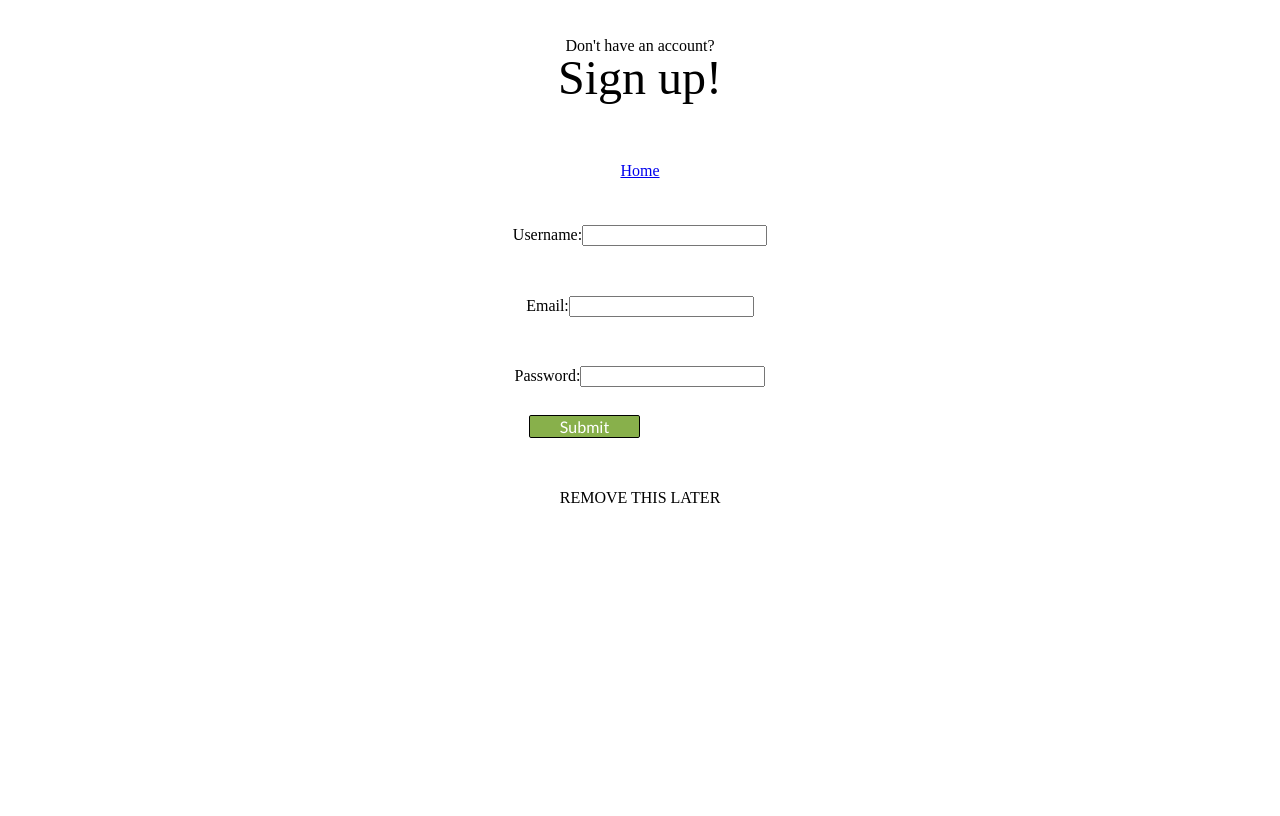
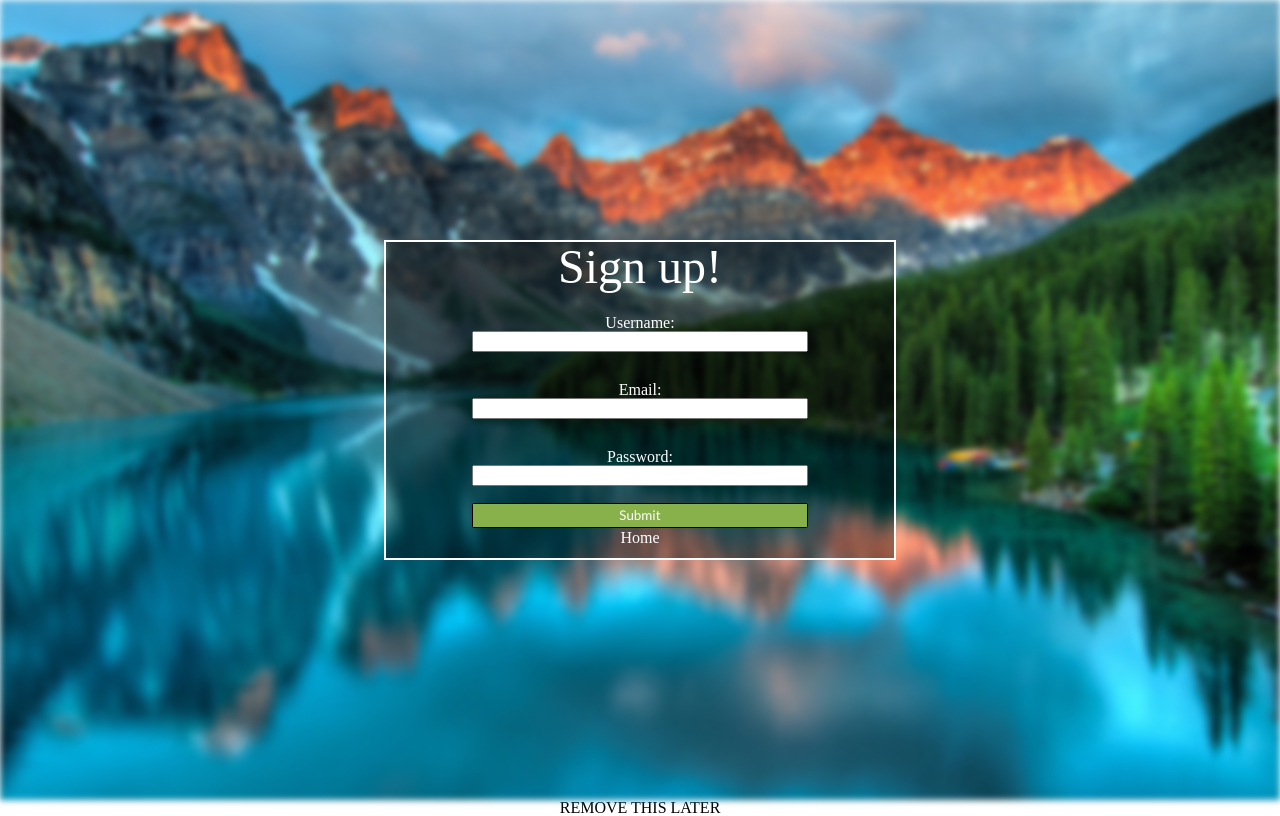
Before and after one commit to SassyFatCat/Front-End, a React (Create React App) app in the folder wunderlist/: page /signup in a window 1280 px wide. Built offline with nearby package versions, Linux system fonts and the light colour scheme.

Commit message:
styling and yup validation added

```diff
--- a/wunderlist/src/components/AddEditForm/AddEditForm.js
+++ b/wunderlist/src/components/AddEditForm/AddEditForm.js
@@ -1,53 +1,63 @@
-import React, {useState, useEffect, useContext} from 'react'
-import { TodosContext } from '../../context/TodosContext';
-import {dummyData} from '../Dashboard/dummyData';
+import React, { useState, useEffect, useContext } from "react";
+import { TodosContext } from "../../context/TodosContext";
+import { dummyData } from "../Dashboard/dummyData";
 
 const initialForm = {
-    name: '',
+  name: "",
   id: 0,
   tags: {
     school: false,
     exercise: false,
-        work: false
+    work: false,
   },
   completed: false,
-    dueDate: null
+  dueDate: null,
 };
 
 const AddEditForm = () => {
   const [formData, setFormData] = useState(initialForm);
   const todosContext = useContext(TodosContext);
 
-
-const onChange = event => {
-    const {name, value} = event.target;
+  const onChange = (event) => {
+    const { name, value } = event.target;
     setFormData({
       ...formData,
-        [name]: value
-    })
+      [name]: value,
+    });
   };
 
   useEffect(() => {
-if (todosContext.addEdit.is === 'edit') {
+    if (todosContext.addEdit.is === "edit") {
       // make a axiosWithAuth().get, getting the todo task with the id in todosContext.addEdit.id
       // Populate the form with the success data
 
-    const todoItem = {...dummyData.find(item => item.id === todosContext.addEdit.id)};{/* comment */}
+      const todoItem = {
+        ...dummyData.find((item) => item.id === todosContext.addEdit.id),
+      };
+      {
+        /* comment */
+      }
       let checkboxTags = {
-
         school: false,
         exercise: false,
-        work: false
+        work: false,
       };
 
-    todoItem.tags.forEach(tag => checkboxTags[tag] = true);{/* comment */}
-    todoItem.tags = checkboxTags;{/* comment */}
-    setFormData(todoItem);{/* comment */}
+      todoItem.tags.forEach((tag) => (checkboxTags[tag] = true));
+      {
+        /* comment */
+      }
+      todoItem.tags = checkboxTags;
+      {
+        /* comment */
+      }
+      setFormData(todoItem);
+      {
+        /* comment */
+      }
       // console.log(todosContext.todos)
-
     }
-
-}, [todosContext.addEdit.id])
+  }, [todosContext.addEdit.id]);
   return (
     <div>
       <h1>AddEditForm</h1>
@@ -56,38 +66,44 @@ if (todosContext.addEdit.is === 'edit') {
       <form>
         <label>Task: </label>
         <input
-                    type='text'
-                    name='name'
+          type="text"
+          name="name"
           value={formData.name}
           onChange={onChange}
         />
 
-                <label>School
+        <label>
+          School
           <input
-                    type='checkbox'
-                    name='school'
-                    value='school'
+            type="checkbox"
+            name="school"
+            value="school"
             checked={formData.tags.school}
-                /></label>
+          />
+        </label>
 
-                <label>Work
+        <label>
+          Work
           <input
-                    type='checkbox'
-                    name='work'
-                    value='work'
+            type="checkbox"
+            name="work"
+            value="work"
             checked={formData.tags.work}
-                 /></label>
+          />
+        </label>
 
-                <label>Exercise
+        <label>
+          Exercise
           <input
-                    type='checkbox'
-                    name='exercise'
-                    value='exercise'
+            type="checkbox"
+            name="exercise"
+            value="exercise"
             checked={formData.tags.exercise}
-                /></label>
+          />
+        </label>
       </form>
     </div>
-    )
+  );
 };
 
-export default AddEditForm
+export default AddEditForm;
--- a/wunderlist/src/components/Home/Home.css
+++ b/wunderlist/src/components/Home/Home.css
@@ -37,3 +37,11 @@ h1 {
     font-size: 1rem;
     vertical-align: top;
 }
+.links{
+    text-decoration: none;
+    color: #24FF99;
+}
+.links:hover{
+    transition: 0.2s;
+    transform: scale(1.2);
+}
--- a/wunderlist/src/components/Home/Home.js
+++ b/wunderlist/src/components/Home/Home.js
@@ -1,23 +1,23 @@
 // LIBRARIES, UTILITIES, CSS
 
-import React from 'react';
-import {Link} from 'react-router-dom';
-import './Home.css';
+import React from "react";
+import { Link } from "react-router-dom";
+import "./Home.css";
 
 const Home = () => {
-    return (
-        <div id='container'>
-            <div id='background'></div>
-            <div id='title'>
-                <h1>Wunderlist<span id='copyright'>©</span></h1>
-                <p>Your new favorite to-do list.</p>
-                <Link to='/login'>Login</Link>
-                <Link to='/signup'>Sign Up!</Link>
-            </div>
-
-        </div>
-    )
-}
-
+  return (
+    <div className="homeContainer">
+      <div id="background"></div>
+      <div id="title">
+        <h1>
+          Wunderlist<span id="copyright">©</span>
+        </h1>
+        <p>Your new favorite to-do list.</p>
+        <Link className="links" to="/login">Login</Link>
+        <Link className="links" to="/signup">Sign Up!</Link>
+      </div>
+    </div>
+  );
+};
 
 export default Home;
--- a/wunderlist/src/components/Login/Login.css
+++ b/wunderlist/src/components/Login/Login.css
@@ -46,12 +46,12 @@ input{
     margin-bottom: 5%;
 }
 
-button{
+/* button{
     width: 50%;
     margin-left: 30%;
     font-size: 1rem;
     margin-bottom: 5%;
-}
+} */
 
 .homeLink{
     color: white;
--- a/wunderlist/src/components/Login/Login.js
+++ b/wunderlist/src/components/Login/Login.js
@@ -103,7 +103,7 @@ useEffect(() => {
                 placeholder='type your password here'
                 />
             </label>
-            <button type='submit' onSubmit={onSubmit}>submit</button>
+            <button type='submit' onSubmit={onSubmit}>Submit</button>
         </div>
         <Link to='/' className='homeLink'>Home</Link>
         </form>
--- a/wunderlist/src/components/SignUp/SignUp.css
+++ b/wunderlist/src/components/SignUp/SignUp.css
@@ -1,23 +1,65 @@
 * {
   text-align: center;
 }
-#container{
-    padding: 3%;
-}
-form{
+
+.signUpForm {
   display: flex;
   padding: 2%;
   flex-direction: column;
-    width: 50%;
+  width: 70%;
   margin: 0 auto;
-    justify-content: space-between;
 }
-button{
-    width: 20%;
+input{
+    width: 100%;
 }
+.submitButton {
+  width: 100%;
+  padding: 1%;
+}
+.homeLink{
+    text-decoration: none;
+    color: white;
+}
+
 /* ERRORS CSS  */
-
-.error{
+.error {
   color: rgb(190, 42, 42);
   padding: 2%;
 }
+.title{
+    padding: 0;
+}
+
+
+
+/* BackGtound stuffa magiger */
+
+
+.background {
+    height: 100vh;
+    width: 100vw;
+    background-image: url('alberta-2297204_1920.jpg');
+    filter: blur(3px);
+    -webkit-filter: blur(3px);
+    background-position: center;
+    background-repeat: no-repeat;
+    background-size: cover;
+}
+
+.formContainer {
+    display: flex;
+    flex-direction: column;
+    justify-content: center;
+    align-items: center;
+    position: absolute;
+    background-color: rgba(0,0,0, .4);
+    color: white;
+    top: 50%;
+    left: 50%;
+    transform: translate(-50%, -50%);
+    z-index: 2;
+    width: 40%;
+    height: 40%;
+    text-align: center;
+    border: 2px solid white;
+}
--- a/wunderlist/src/components/SignUp/SignUp.js
+++ b/wunderlist/src/components/SignUp/SignUp.js
@@ -87,12 +87,13 @@ const SignUp = () => {
   }, [values]);
 
   return (
-    <div id="container">
-      <h3>Don't have an account? </h3>
-      <h2>Sign up!</h2>
-      <Link to="/">Home</Link>
-      <form onSubmit={submit}>
+    <div className="container">
+      <div className="background"></div>
+      <div className="formContainer">
+        <h2 className='title'>Sign up!</h2>
+        <form className="signUpForm" onSubmit={submit}>
           <div className="error">{formErrors.username}</div>
+          <div>
           <label>
             Username:
             <input
@@ -122,8 +123,13 @@ const SignUp = () => {
               onChange={inputValueChange}
             />
           </label>
-        <button disabled={disabled}>Submit</button>
+          <button className="submitButton" disabled={disabled}>
+            Submit
+          </button>
+          <Link className="homeLink" to="/">Home</Link>
+          </div>
         </form>
+      </div>
       {/* REMOVE THE CODE BELOW LATER */}
       <div>
         REMOVE THIS LATER
```
Also changed, not shown: wunderlist/src/App.js (+13 -18 lines), wunderlist/src/components/SignUp/SignUpFormSchema.js (+8 -8 lines), wunderlist/src/components/SignUp/alberta-2297204_1920.jpg (added). Lines whose indentation alone changed are shown as unchanged.
